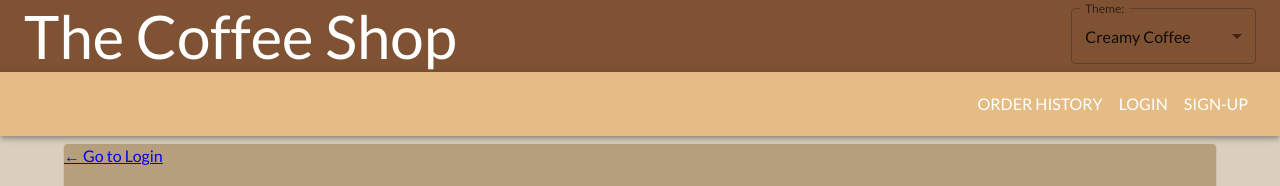
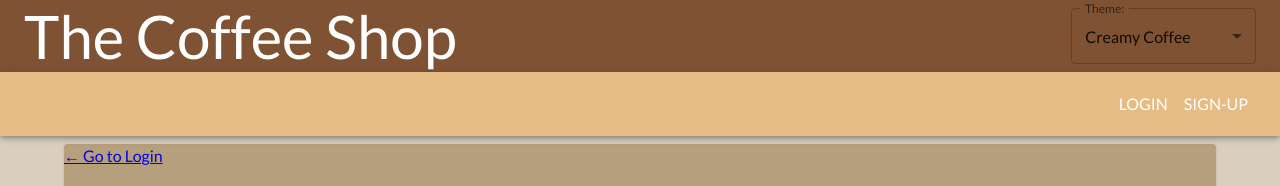
Before and after one commit to Ahmed-Sajjad111/mantis-mocha, a React (Create React App) app in the folder client/: page /signup in a window 1280 px wide. Shown: the top 186 px of the page. Built offline with nearby package versions, Linux system fonts and the light colour scheme.

Commit message:
added conditional statements to render specific functionality to nav

```diff
--- a/client/src/components/Nav/index.js
+++ b/client/src/components/Nav/index.js
@@ -1,14 +1,24 @@
 import React from "react";
+import Auth from "../../utils/auth";
 import { AppBar, Toolbar, Typography, Button, Grid } from "@mui/material";
 
 function Nav() {
-    return (
-        <AppBar position="fixed" color="secondary" sx={{ mt: 9, width: "100%" }}>
-            <Grid>
+
+    function navHandler() {
+        if (Auth.loggedIn()) {
+            return (
                 <Toolbar sx={{ display: "flex", justifyContent: "flex-end" }}>
                     <Button color="success">
                         <Typography textAlign="center">Order History</Typography>
                     </Button>
+                    <Button href='/' onClick={() => Auth.logout()} color="success">
+                        <Typography textAlign="center">Logout</Typography>
+                    </Button>
+                </Toolbar>
+            )
+        } else {
+            return (
+                <Toolbar sx={{ display: "flex", justifyContent: "flex-end" }}>
                     <Button href='/login' color="success">
                         <Typography textAlign="center">Login</Typography>
                     </Button>
@@ -16,6 +26,13 @@ function Nav() {
                         <Typography textAlign="center">Sign-Up</Typography>
                     </Button>
                 </Toolbar>
+            )
+        }
+    }
+    return (
+        <AppBar position="fixed" color="secondary" sx={{ mt: 9, width: "100%" }}>
+            <Grid>
+                {navHandler()}
             </Grid>
         </AppBar>
     );
```
